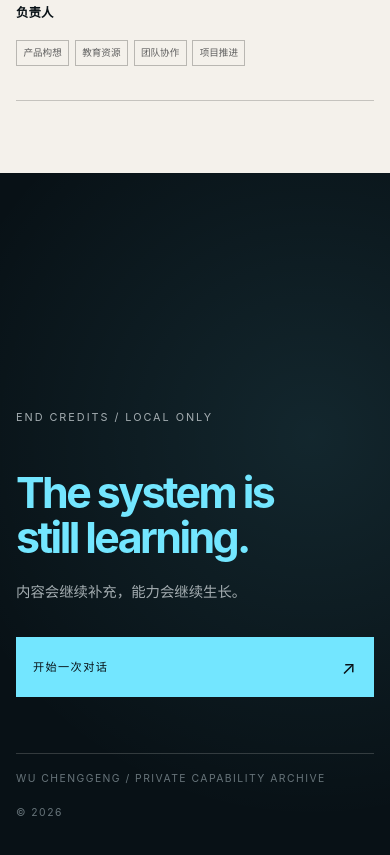
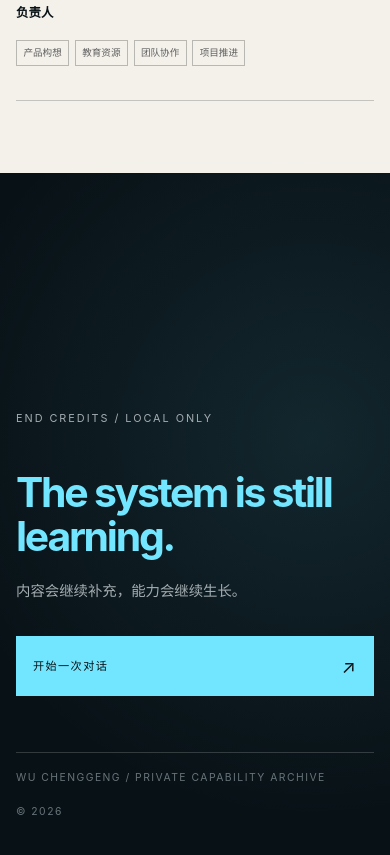
Before and after one commit to Lear7777/wuchenggeng-resume, a plain HTML site: page index.html in a window 390 px wide. Shown: the part 9712-10567 px from the top of the page. Drawn offline with Linux system fonts and the light colour scheme.

Commit message:
Constrain final page title width

```diff
--- a/styles.css
+++ b/styles.css
@@ -136,7 +136,7 @@ button { color: inherit; font: inherit; }
 .project-record__meta span { display: inline-block; margin: 0 .35rem .35rem 0; padding: .25rem .4rem; border: 1px solid rgba(10,10,10,.25); color: #5f5f5f; font-size: .6rem; }
 .footer-page { min-height: 80svh; background: radial-gradient(circle at 80% 30%, rgba(115,230,255,.1), transparent 24rem), var(--ink); }
 .footer-page__inner { display: flex; flex-direction: column; justify-content: center; }
-.footer-page__title { max-width: 50rem; margin: 2rem 0 1.75rem; color: var(--signal); font-size: clamp(2.6rem, 5.2vw, 5.4rem); letter-spacing: -.06em; line-height: 1.04; text-wrap: balance; }
+.footer-page__title { width: min(100%, 42rem); max-width: 42rem; margin: 2rem 0 1.75rem; color: var(--signal); font-size: clamp(2.4rem, 4.4vw, 4.8rem); letter-spacing: -.055em; line-height: 1.06; text-wrap: pretty; }
 .footer-page__subline { max-width: 32rem; margin: 0; color: var(--muted); font-size: .95rem; line-height: 1.8; }
 .footer-page .button { margin-top: 2.5rem; }
 .footer-page__bottom { display: flex; justify-content: space-between; gap: 1rem; margin-top: 4.5rem; padding-top: 1rem; border-top: 1px solid var(--line); color: var(--muted-dark); font-size: .65rem; letter-spacing: .14em; }
@@ -196,7 +196,7 @@ button { color: inherit; font: inherit; }
   .project-record__index { margin-bottom: .9rem; }
   .project-record__meta { margin-top: 1.2rem; }
   .footer-page { min-height: 85svh; }
-  .footer-page__title { max-width: 21rem; margin: 1.5rem 0 1.25rem; font-size: clamp(2.45rem, 11vw, 4.3rem); line-height: 1.04; }
+  .footer-page__title { width: min(100%, 20rem); max-width: 20rem; margin: 1.5rem 0 1.25rem; font-size: clamp(2.35rem, 10.5vw, 4rem); line-height: 1.06; }
   .footer-page__subline { max-width: 19rem; font-size: .9rem; }
   .footer-page .button { margin-top: 2rem; }
   .footer-page__bottom { margin-top: 3.5rem; }
```
